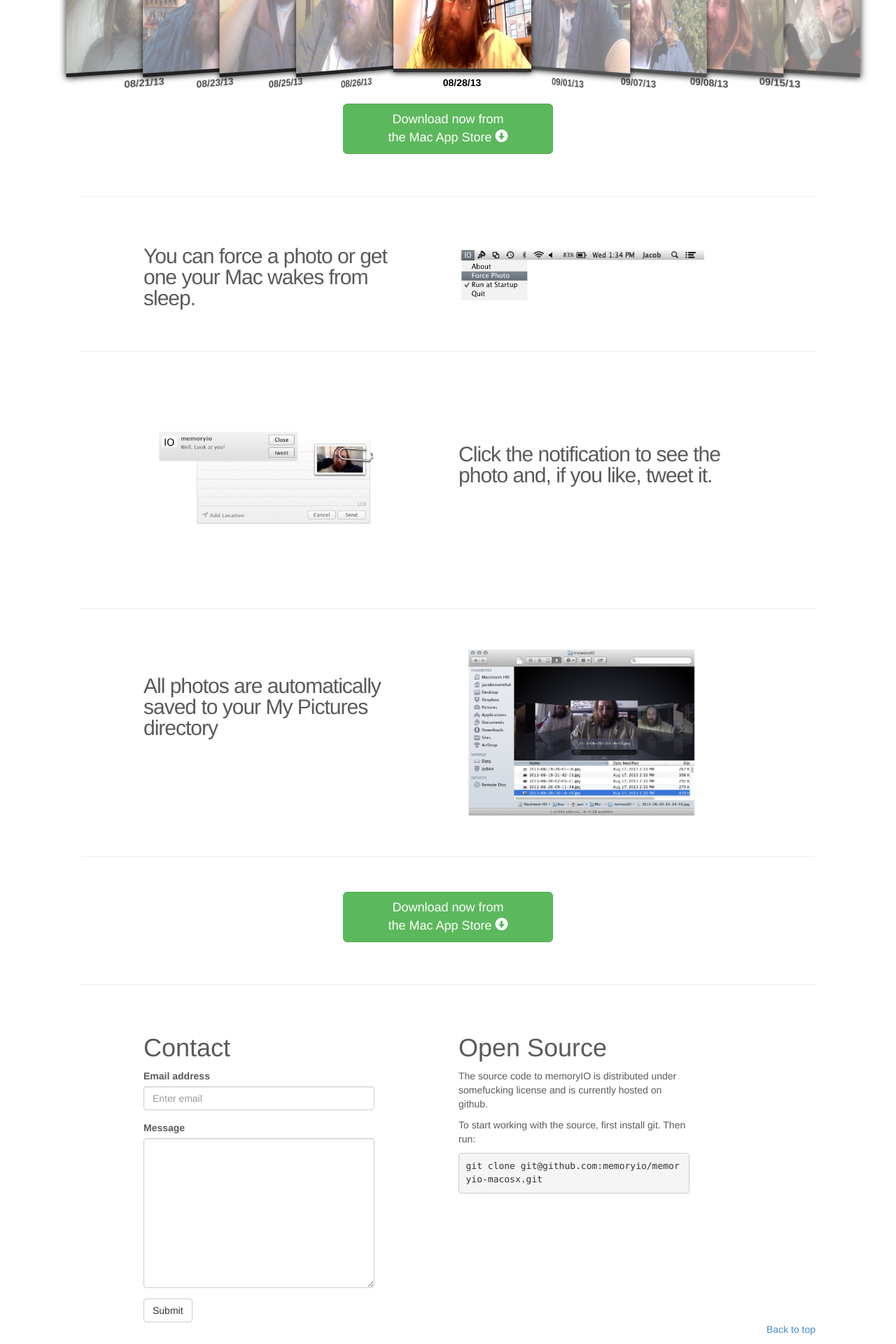
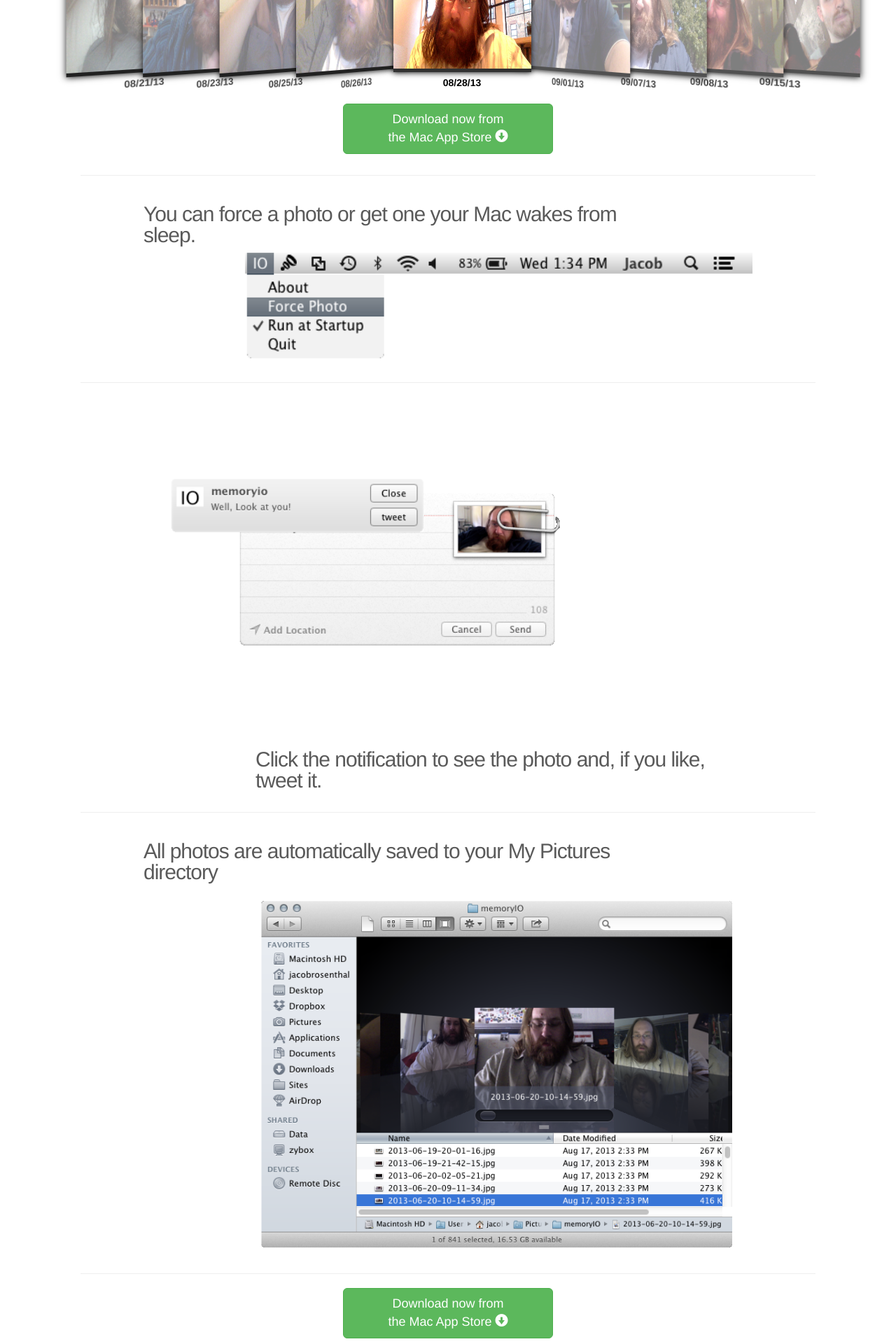
Before and after one commit to jacobrosenthal/memoryio-website, a Jekyll site: the page index.html, which Jekyll copies as it is, in a window 1280 px wide. Shown: the part 323-2243 px from the top of the page at 70% size. Built offline with Jekyll 4.4.1, drawn with Linux system fonts in a browser that asks for light colours; Markdown is read by kramdown in place of the engine named in the settings.

Commit message:
attempting to work out small screen development

```diff
--- a/assets/css/carousel.css
+++ b/assets/css/carousel.css
@@ -91,7 +91,7 @@
   letter-spacing: -1px;
   width: 49%;
   display: inline-block;
-  padding-right: 30px
+  padding-right: 30px;
 }
 
 .featurette-image-left{
@@ -125,3 +125,47 @@
   }
 
 }
+
+
+@media (min-width: 400px) {
+
+.featurette-divider {
+  margin: 20px 0; /* Space out the Bootstrap <hr> more */
+}
+
+/* Thin out the marketing headings */
+.featurette-heading-right {
+  font-weight: 300;
+  line-height: 1;
+  letter-spacing: -1px;
+  width: inherit;
+  display: inherit;
+  margin-left: inherit;
+  padding-left: inherit;
+}
+
+  /* vertical align text in feature header*/
+.featurette-heading-left {
+  font-weight: 300;
+  line-height: 1;
+  letter-spacing: -1px;
+  width: inherit;
+  display: inherit;
+  padding-right: inherit;
+}
+
+.featurette-image-left{
+  width: inherit;
+  display: inherit;
+  max-width: 100%;
+}
+
+.featurette-image-right{
+  width: inherit;
+  display: inherit;
+  max-width: 100%;
+  margin-left: inherit;
+}
+
+
+}
```
